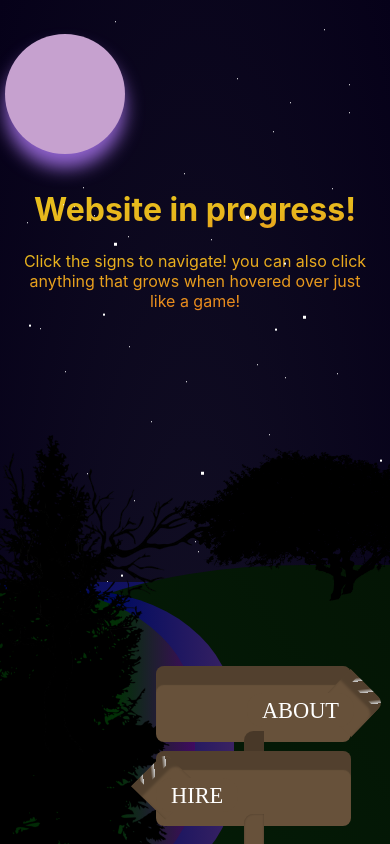
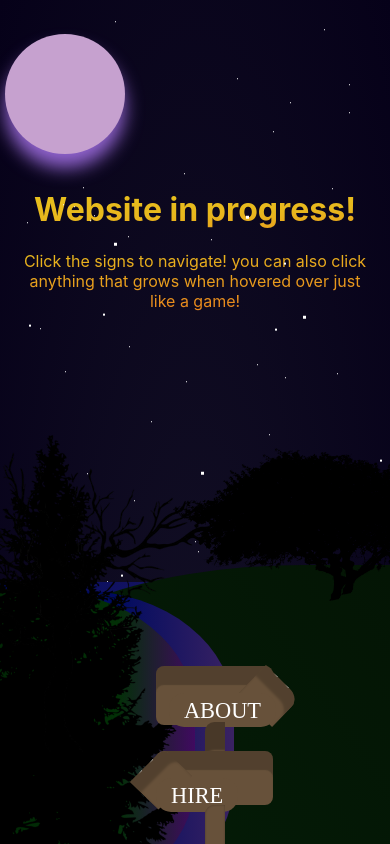
Before and after one commit to PerciusT/WhoAmI, a React (Create React App) app: page / in a window 390 px wide. Shown: the top 844 px of the page. Built offline with nearby package versions, Linux system fonts and the light colour scheme; a web font is replaced by a local one.

Commit message:
fixes to the post and trees

```diff
--- a/src/components/Common/Trees.jsx
+++ b/src/components/Common/Trees.jsx
@@ -10,7 +10,7 @@ function Trees(){
 		let arr=["withered tree","stumpy tree","pine"]
 		let treeArr=[]
 		const { width } = Dimensions();
-		let x=15
+		let x=18
 		// console.log(width)
 		if(width<=400)
 		{
--- a/src/css/signpost.css
+++ b/src/css/signpost.css
@@ -154,18 +154,63 @@
 		top: 73%;
 		font-size: 12px;
 		left: 40vw;
-		width: 50%;
-		height: 9%;
+		width: 30%;
+		height: 7%;
 	}
 	.post2{
 		top: 83%;
 		font-size: 11px;
 		left: 40vw;
-		width: 50%;
-		height: 9%;
+		width: 30%;
+		height: 6.5%;
 	}
 	.post2:before {
-	right: 80%;
-	bottom: 2%;
+	right: 70%;
+	bottom: 1%;
+	top: 3px;
+	height: 50px;
 	}
+	.post:before {
+	content: "";
+	position: absolute;
+	right: -26px;
+	top: 5px;
+	border-top-right-radius: 30%;
+	width: 60px;
+	z-index: -1;
+	height: 50px;
+
+	}
+	.post:after {
+	content: "";
+	position: absolute;
+	right: 0;
+	left: 0;
+	top: 95%;
+	/*z-index: -1;*/
+	margin: 0 auto;
+	height: 305px;
+	width: 20px;
+	background-color: #67513a;
+	border-top-left-radius: 75px 78px;
+	border-bottom-left-radius: 80px 30px;
+	border-bottom-right-radius: 80px 30px;
+	box-shadow: inset 0 28px 2px rgba(0,0,0,0.3);
+	}
+	.post2:after {
+	content: "";
+	position: absolute;
+	right: 0;
+	left: 0;
+	top: 100%;
+	/*z-index: -1;*/
+	margin: 0 auto;
+	height: 305px;
+	width: 20px;
+	background-color: #67513a;
+	border-top-left-radius: 75px 78px;
+	border-bottom-left-radius: 80px 30px;
+	border-bottom-right-radius: 80px 30px;
+	box-shadow: inset 0 0px 2px rgba(0,0,0,0.3);
 }
+}
```
Also changed, not shown: 24 other files (tests, documents, lock files or other folders).
